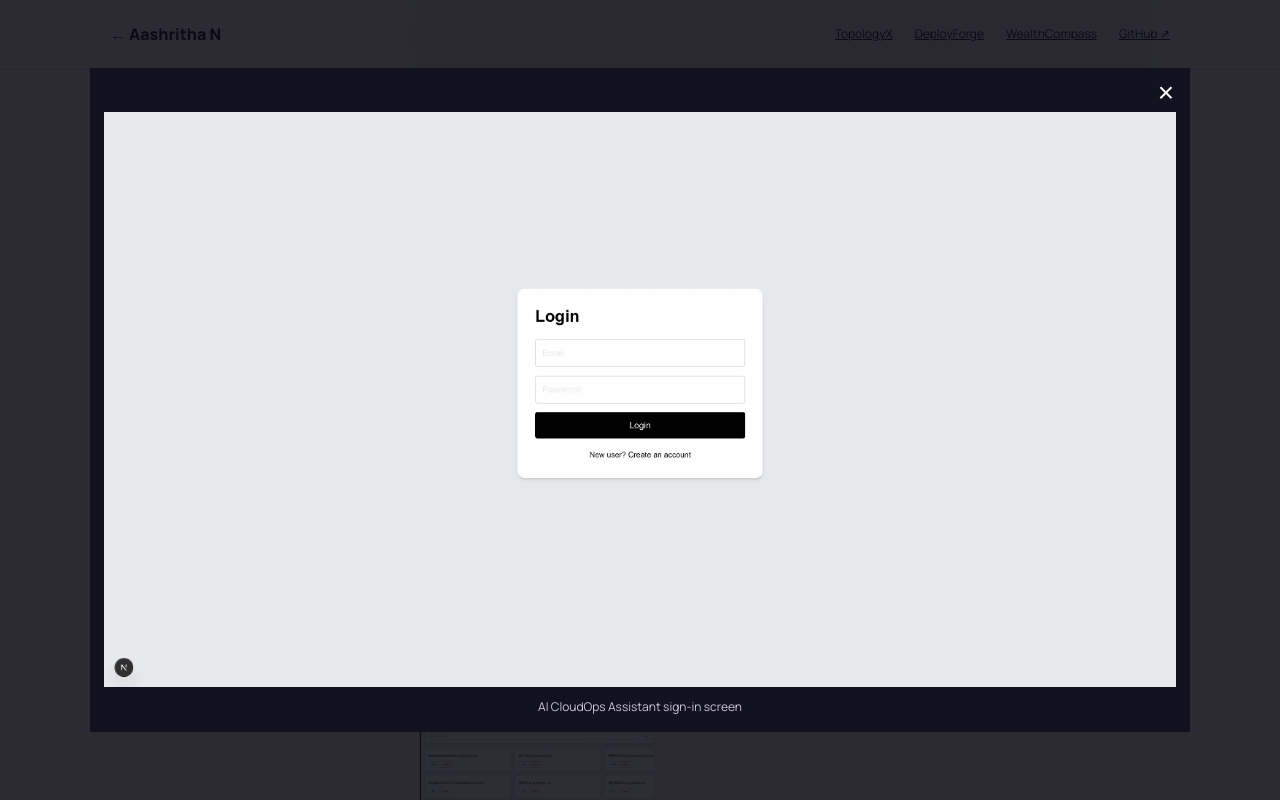
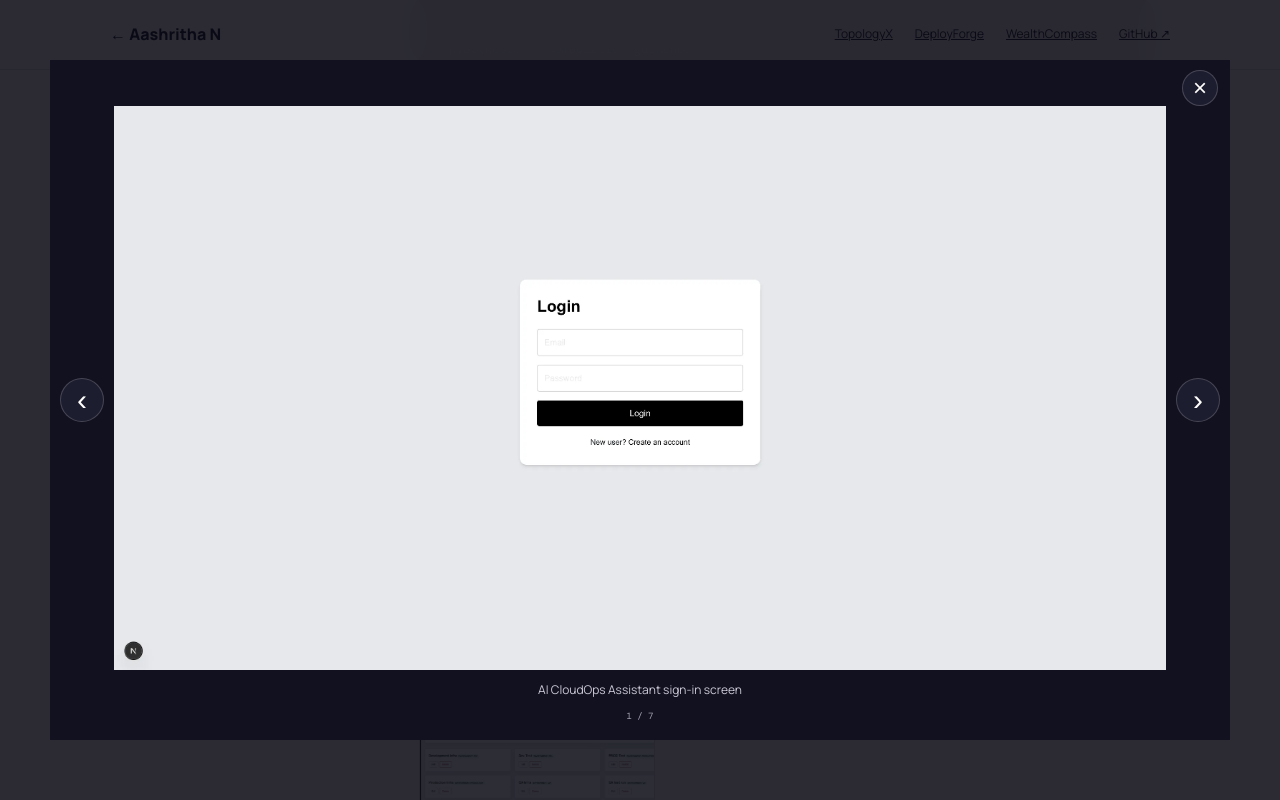
Before and after one commit to codebyaash/portfolio, a plain HTML site: page cloudops.html in a window 1280 px wide. Both pictures are taken after a click on the button 536 px from the left and 1472 px from the top of the page. Shown: the part 1072-1872 px from the top of the page. Drawn offline with nearby package versions, Linux system fonts and the light colour scheme.

Commit message:
Add case study screenshot navigation

```diff
--- /dev/null
+++ b/case-gallery-navigation.css
@@ -0,0 +1,72 @@
+.case-image-dialog {
+  width: min(1180px, 94vw);
+  max-width: none;
+  padding: 46px 64px 18px;
+}
+
+.case-image-dialog figure {
+  margin: 0;
+}
+
+.case-image-dialog figcaption {
+  margin-top: 10px;
+  color: #ccc8d6;
+  font-size: 12px;
+  text-align: center;
+}
+
+.case-image-dialog button {
+  border: 1px solid #ffffff2e;
+  border-radius: 999px;
+  background: #1d1d30;
+}
+
+.case-image-dialog .case-image-close {
+  right: 12px;
+  top: 10px;
+  width: 36px;
+  height: 36px;
+  font-size: 24px;
+}
+
+.case-image-dialog .case-image-previous,
+.case-image-dialog .case-image-next {
+  top: 50%;
+  width: 44px;
+  height: 44px;
+  transform: translateY(-50%);
+  font-size: 30px;
+}
+
+.case-image-dialog .case-image-previous {
+  right: auto;
+  left: 10px;
+}
+
+.case-image-dialog .case-image-next {
+  right: 10px;
+}
+
+.case-image-dialog .case-image-count {
+  margin: 10px 0 0 !important;
+  color: #aaa7b8 !important;
+  font: 9px 'DM Mono' !important;
+  text-align: center;
+}
+
+@media (max-width: 600px) {
+  .case-image-dialog {
+    width: 96vw;
+    padding: 52px 12px 60px;
+  }
+
+  .case-image-dialog .case-image-previous,
+  .case-image-dialog .case-image-next {
+    top: auto;
+    bottom: 10px;
+    transform: none;
+  }
+
+  .case-image-dialog .case-image-previous { left: calc(50% - 54px); }
+  .case-image-dialog .case-image-next { right: calc(50% - 54px); }
+}
--- a/case-study.js
+++ b/case-study.js
@@ -1,17 +1,51 @@
-document.querySelectorAll('.case-gallery img').forEach((image) => {
+document.querySelectorAll('.case-gallery').forEach((gallery) => {
+  const images = [...gallery.querySelectorAll('img')];
+  images.forEach((image, imageIndex) => {
     image.tabIndex = 0;
     image.setAttribute('role', 'button');
-  image.setAttribute('aria-label', `Open larger image: ${image.alt}`);
+    image.setAttribute('aria-label', `Open image ${imageIndex + 1} of ${images.length}: ${image.alt}`);
     const open = () => {
+      let activeIndex = imageIndex;
+      let touchStartX = 0;
       const dialog = document.createElement('dialog');
       dialog.className = 'case-image-dialog';
-    dialog.innerHTML = `<button type="button" aria-label="Close image">×</button><img src="${image.currentSrc || image.src}" alt="${image.alt}"><p>${image.alt}</p>`;
+      dialog.innerHTML = `<button type="button" class="case-image-close" aria-label="Close image">×</button><button type="button" class="case-image-previous" aria-label="Previous screenshot">‹</button><figure><img alt=""><figcaption></figcaption></figure><button type="button" class="case-image-next" aria-label="Next screenshot">›</button><p class="case-image-count" aria-live="polite"></p>`;
       document.body.append(dialog);
-    dialog.querySelector('button').addEventListener('click', () => dialog.close());
+      const dialogImage = dialog.querySelector('img');
+      const caption = dialog.querySelector('figcaption');
+      const count = dialog.querySelector('.case-image-count');
+      const show = (nextIndex) => {
+        activeIndex = (nextIndex + images.length) % images.length;
+        const activeImage = images[activeIndex];
+        dialogImage.src = activeImage.currentSrc || activeImage.src;
+        dialogImage.alt = activeImage.alt;
+        caption.textContent = activeImage.alt;
+        count.textContent = `${activeIndex + 1} / ${images.length}`;
+      };
+      const move = (direction) => show(activeIndex + direction);
+      dialog.querySelector('.case-image-close').addEventListener('click', () => dialog.close());
+      dialog.querySelector('.case-image-previous').addEventListener('click', () => move(-1));
+      dialog.querySelector('.case-image-next').addEventListener('click', () => move(1));
       dialog.addEventListener('click', (event) => { if (event.target === dialog) dialog.close(); });
+      dialog.addEventListener('keydown', (event) => {
+        if (event.key === 'ArrowLeft') { event.preventDefault(); move(-1); }
+        if (event.key === 'ArrowRight') { event.preventDefault(); move(1); }
+      });
+      dialog.addEventListener('touchstart', (event) => { touchStartX = event.changedTouches[0].clientX; }, { passive: true });
+      dialog.addEventListener('touchend', (event) => {
+        const distance = event.changedTouches[0].clientX - touchStartX;
+        if (Math.abs(distance) > 45) move(distance > 0 ? -1 : 1);
+      }, { passive: true });
       dialog.addEventListener('close', () => dialog.remove());
+      show(activeIndex);
       dialog.showModal();
     };
     image.addEventListener('click', open);
-  image.addEventListener('keydown', (event) => { if (event.key === 'Enter' || event.key === ' ') { event.preventDefault(); open(); } });
+    image.addEventListener('keydown', (event) => {
+      if (event.key === 'Enter' || event.key === ' ') {
+        event.preventDefault();
+        open();
+      }
     });
+  });
+});
--- a/cloudops.html
+++ b/cloudops.html
@@ -30,6 +30,7 @@
 <link rel="stylesheet" href="audit-fixes.css">
 <link rel="stylesheet" href="case-navigation.css">
 <link rel="stylesheet" href="case-enhancements.css">
+<link rel="stylesheet" href="case-gallery-navigation.css">
 <link rel="stylesheet" href="analytics.css">
 </head>
 <body><a class="skip-link" href="#main-content">Skip to main content</a>
```
Also changed, not shown: deployforge.html (+1 -0 lines), topologyx.html (+1 -0 lines), wealthcompass.html (+1 -0 lines). Lines whose indentation alone changed are shown as unchanged.
